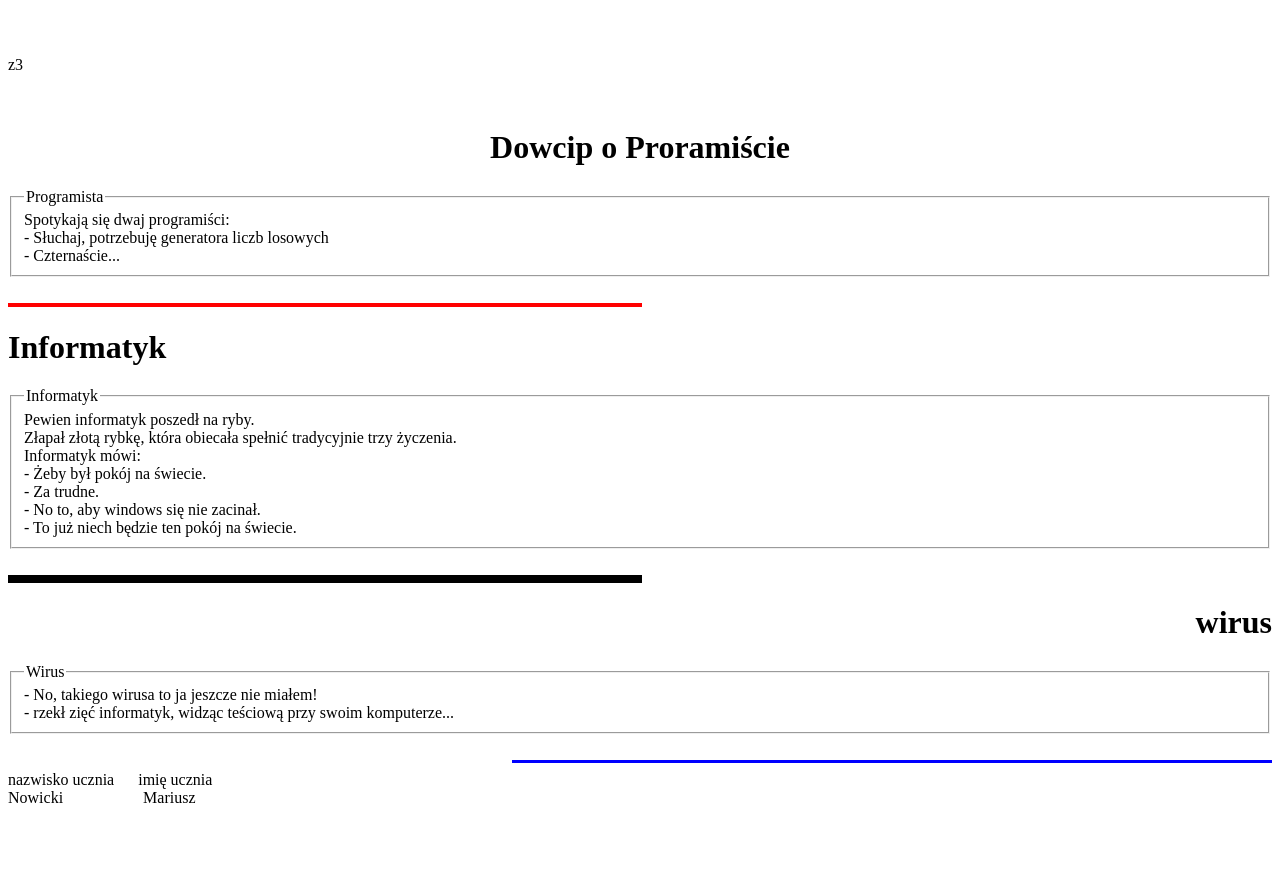
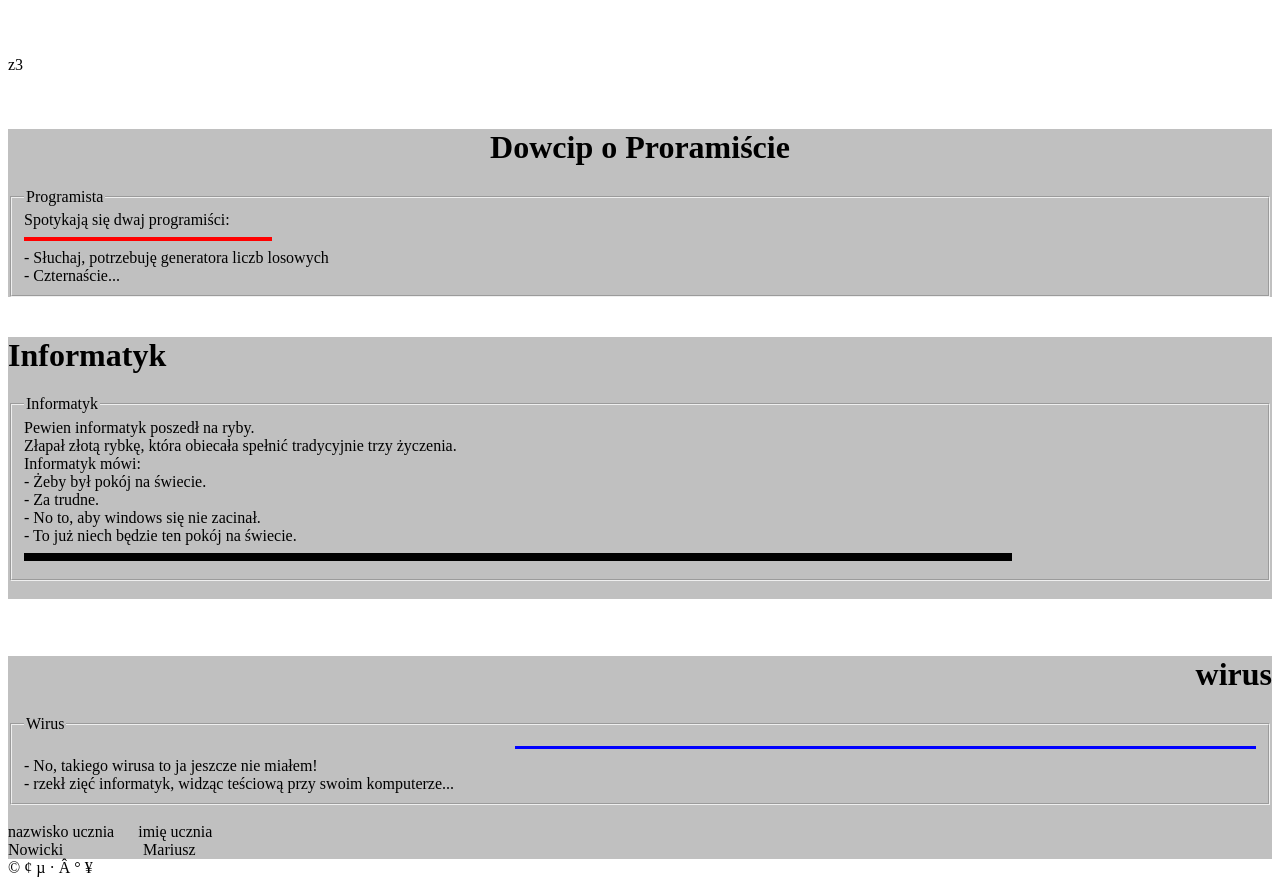
Before and after one commit to Mariusz152/z-3, a plain HTML site: page index.html in a window 1280 px wide. Shown: the part 2220-3105 px from the top of the page. Before the commit the page ends 3035 px from the top, so only its background shows below. Drawn offline with Linux system fonts and the light colour scheme.

Commit message:
Update index.html

```diff
--- a/index.html
+++ b/index.html
@@ -73,19 +73,27 @@ Mariusz Nowicki
 <br>
 <br>
 <p align="left"> <font color="black" size="3" face=" 'Times New Roman'"> z3 </font> </p> <br>
+<div style="background-color: silver;">
+<H1 ALIGN=center> Dowcip o Proramiście </H1>
 
-<H1 ALIGN=center> Dowcip o Proramiście </H1>
+
+
 <fieldset>
 <legend>Programista</legend>
 Spotykają się dwaj programiści: <br />
+<HR SIZE=4 WIDTH=20% ALIGN=LEFT COLOR=red>
 - Słuchaj, potrzebuję generatora liczb losowych <br />
 - Czternaście... <br />
 </fieldset>
+<body>
+<div style="background-color: white;">
 <br />
-<HR SIZE=4 WIDTH=50% ALIGN=LEFT COLOR=red>
+
+<div style="background-color: silver;">
 <H1 ALIGN=left>Informatyk </H1>
 <fieldset>
 <legend>Informatyk</legend>
+
 Pewien informatyk poszedł na ryby.<br />
 Złapał złotą rybkę, która obiecała spełnić tradycyjnie trzy życzenia.<br />
 Informatyk mówi:<br />
@@ -93,18 +101,28 @@ Informatyk mówi:<br />
 - Za trudne.<br />
 - No to, aby windows się nie zacinał.<br />
 - To już niech będzie ten pokój na świecie.<br />
+<HR SIZE=8 WIDTH=80% ALIGN=LEFT COLOR=black>
 </fieldset>
 <!- Nowicki Mariusz  ->
 <br />
-<HR SIZE=8 WIDTH=50% ALIGN=LEFT COLOR=black>
+<div style="background-color: white;">
+<br />
+<br />
+
+<div style="background-color: silver;">
 <H1 ALIGN=right>wirus </H1>
 <fieldset>
 <legend>Wirus </legend>
+
+<HR SIZE=3 WIDTH=60% ALIGN=Right COLOR=blue>
 - No, takiego wirusa to ja jeszcze nie miałem!<br />  - rzekł zięć informatyk, widząc teściową przy swoim komputerze... <br />
 </fieldset>
 <br />
-<HR SIZE=3 WIDTH=60% ALIGN=Right COLOR=blue>
+
+
 nazwisko ucznia&nbsp;&nbsp;&nbsp; &nbsp;                        imię ucznia <br />
 Nowicki&nbsp; &nbsp; &nbsp; &nbsp; &nbsp; &nbsp; &nbsp; &nbsp; &nbsp; &nbsp; Mariusz<br />
+<div style="background-color: white;">
 
+&#169; &#162; &#181; &#183; &#194; &#176; &#165;
   </html>
```
